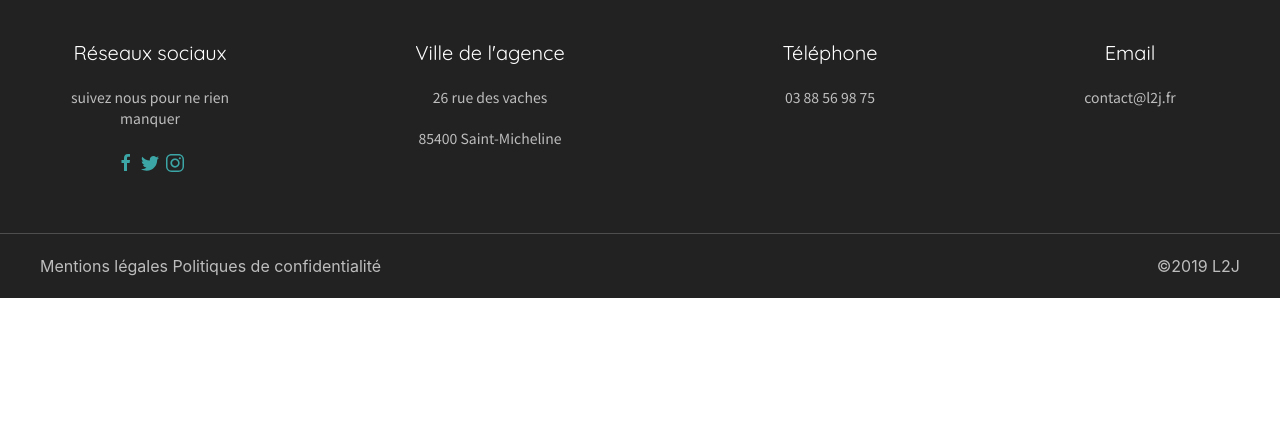
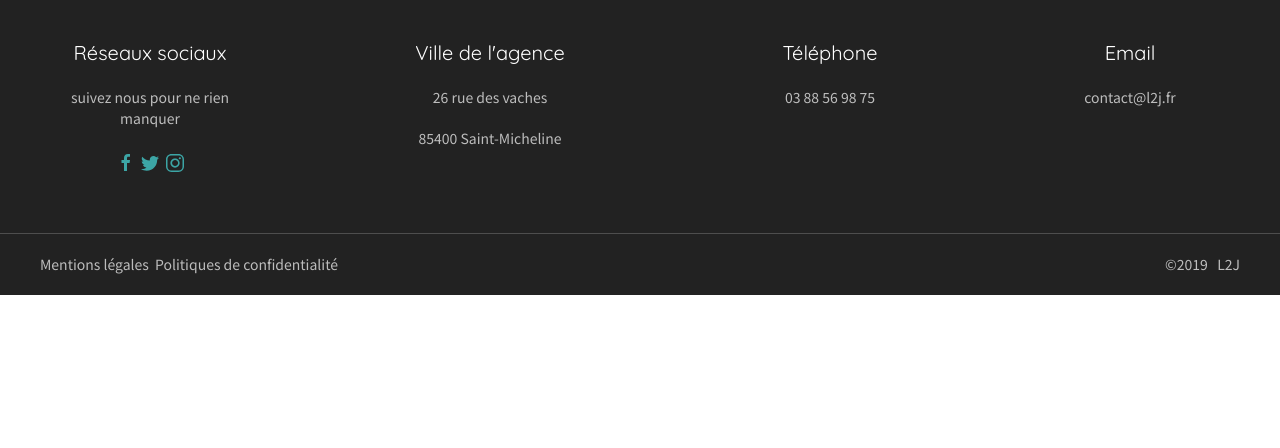
Before and after one commit to jm-Holland/repo_Agence-ljm, a Symfony app: template templates/base.html.twig in a window 1280 px wide. Shown: the part 81-529 px from the top of the page. Run offline with Twig, Linux system fonts and the light colour scheme; the template is opened without the code that fills it, so the values that code supplies are empty; some libraries are stand-ins or nearby versions.

Commit message:
Modifiaction taille text footer

```diff
--- a/templates/partials/_footer.html.twig
+++ b/templates/partials/_footer.html.twig
@@ -35,10 +35,10 @@
         <div class="uk-container ">
             <div class="uk-grid-collaspe uk-child-width-expand@s uk-margin-bottom" uk-grid>
                 <div class="uk-padding-left">
-                    Mentions légales Politiques de confidentialité
+                    <p class="uk-text-small">Mentions légales &nbsp;Politiques de confidentialité</p>
                 </div>
                 <div class="uk-text-right">
-                    ©2019 L2J
+                    <p class="uk-text-small"> ©{{ "now"|date("Y") }} &nbsp; L2J</p>
                 </div>
             </div>
         </div>
```
